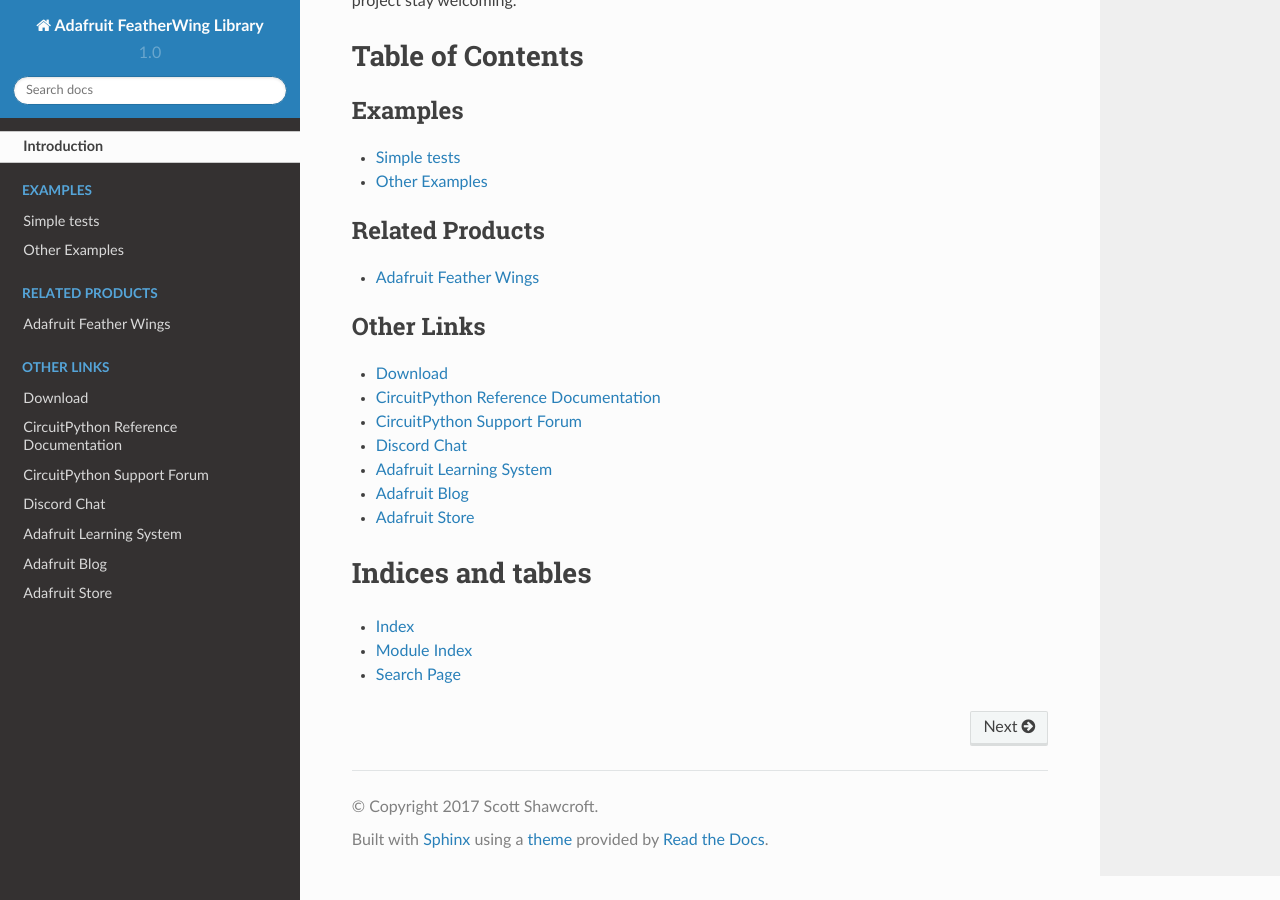
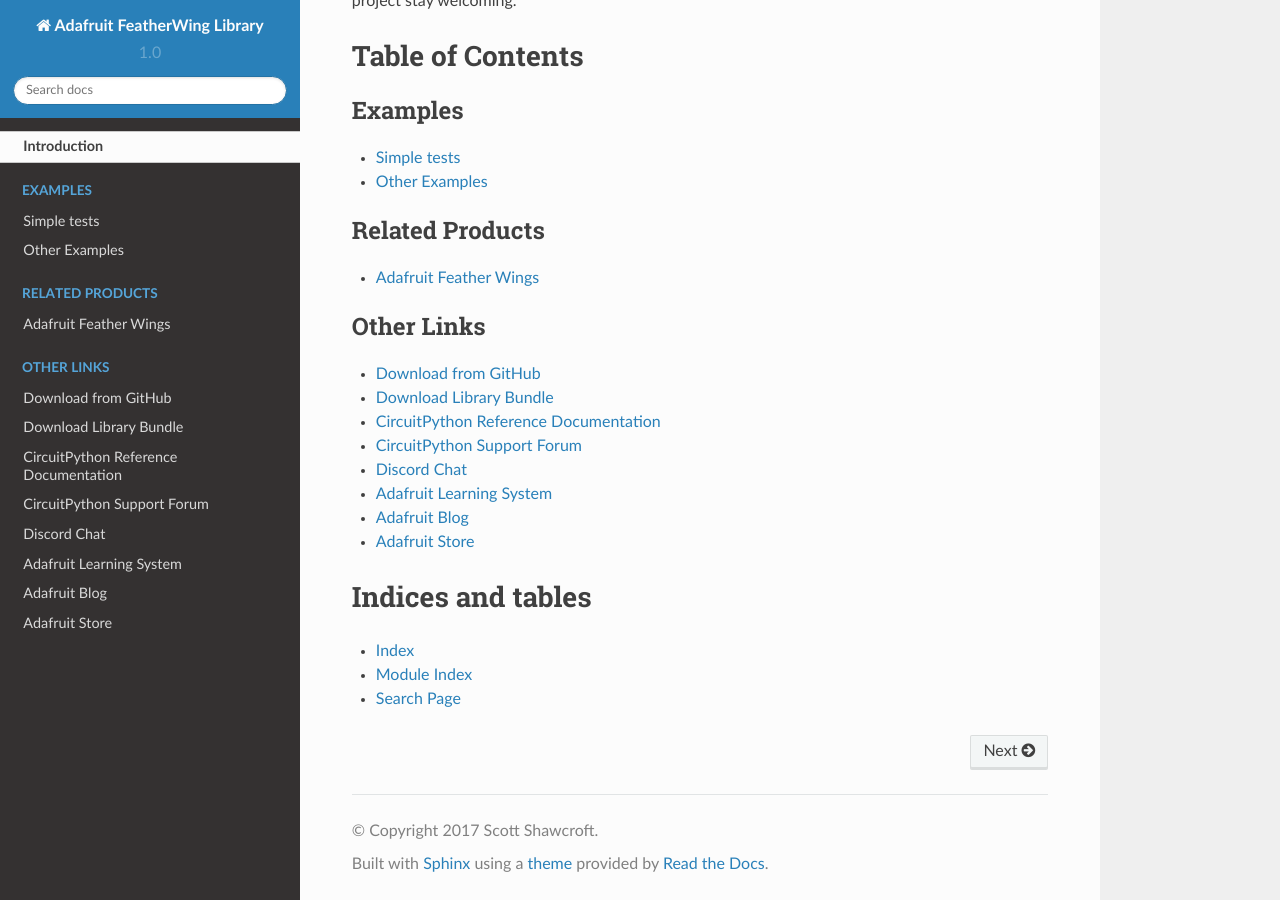
Before and after one commit to adafruit/Adafruit_CircuitPython_FeatherWing, a Sphinx documentation site: the page built from docs/index.rst, in a window 1280 px wide and 900 px high, scrolled down 1473 px. Built offline with Sphinx 7.4.7 and the Read the Docs theme 2.0.0, drawn with Linux system fonts in a browser that asks for light colours.

Commit message:
Added cp.org link to index.rst

```diff
--- a/docs/index.rst
+++ b/docs/index.rst
@@ -31,7 +31,8 @@
 .. toctree::
     :caption: Other Links
 
-    Download <https://github.com/adafruit/Adafruit_CircuitPython_FeatherWing/releases/latest>
+    Download from GitHub <https://github.com/adafruit/Adafruit_CircuitPython_FeatherWing/releases/latest>
+    Download Library Bundle <https://circuitpython.org/libraries>
     CircuitPython Reference Documentation <https://docs.circuitpython.org>
     CircuitPython Support Forum <https://forums.adafruit.com/viewforum.php?f=60>
     Discord Chat <https://adafru.it/discord>
```
